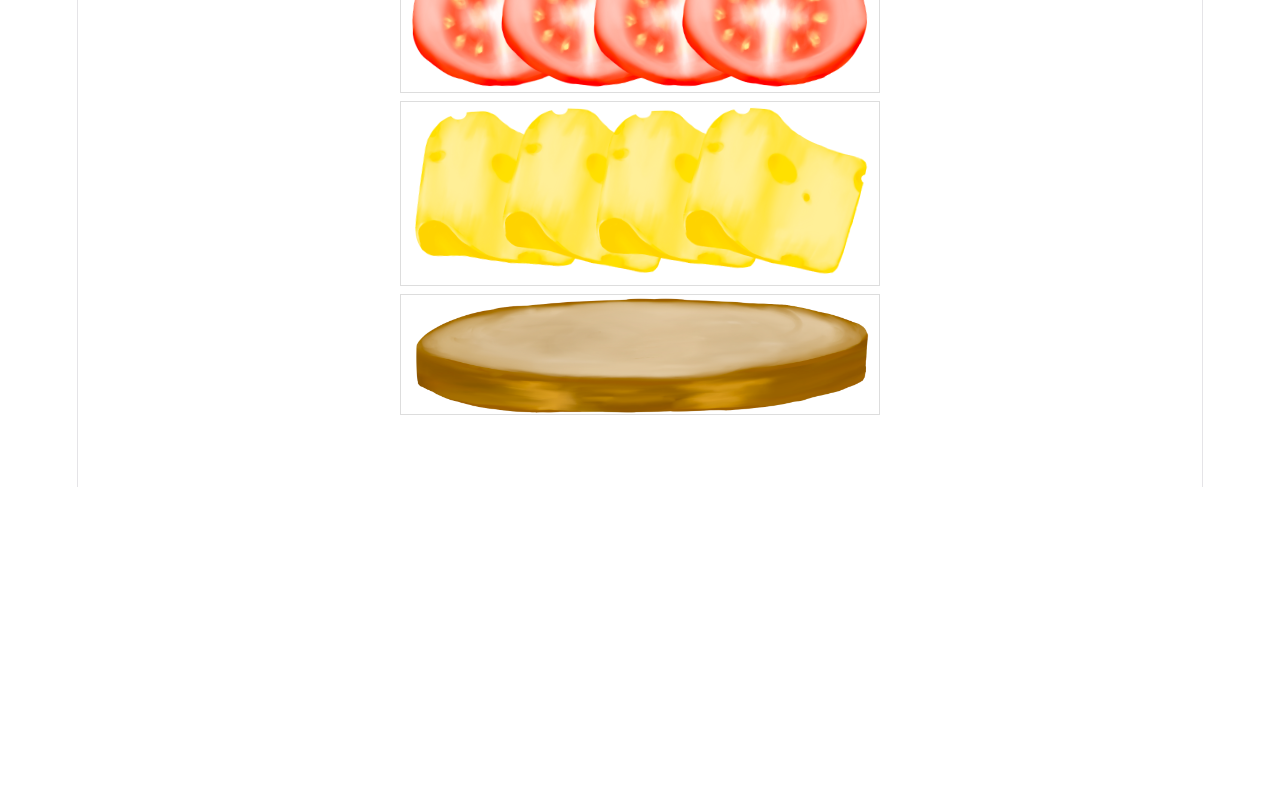
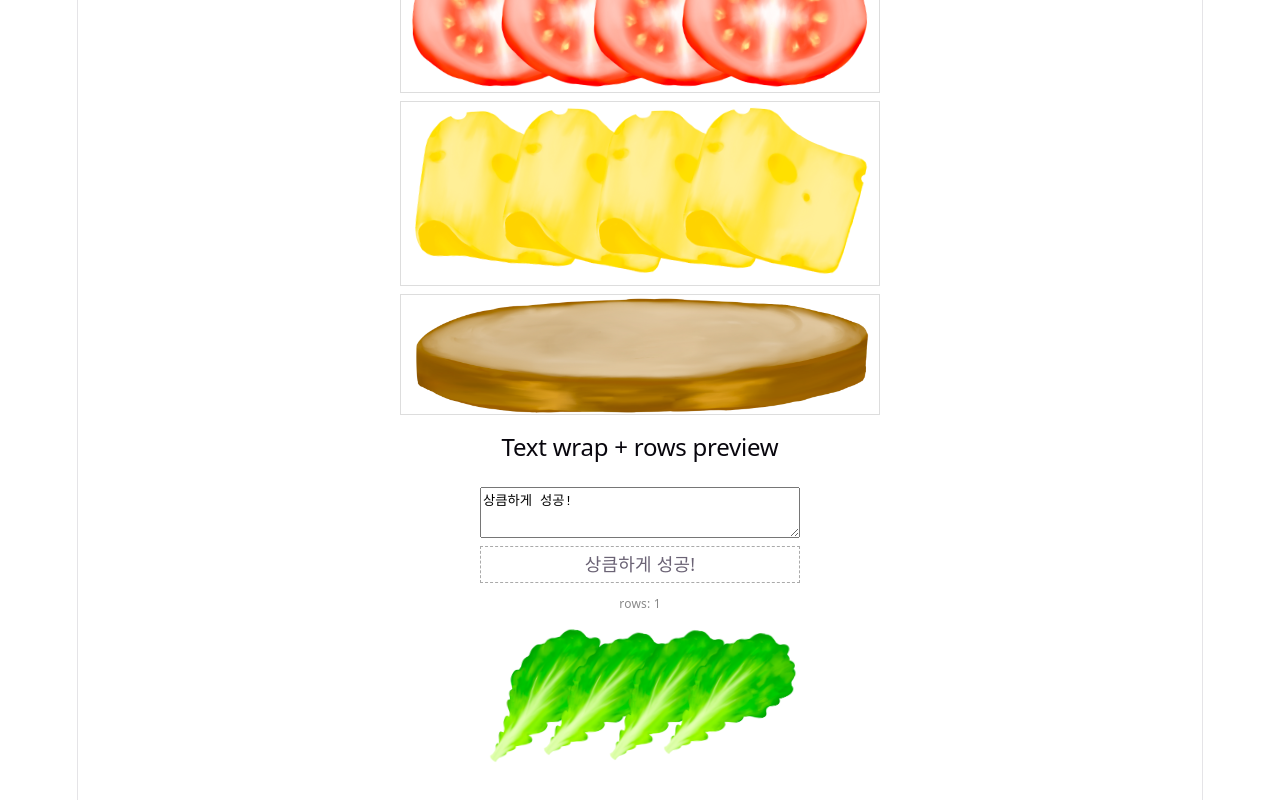
Before and after one commit to hungerbk/sandwich-toast, a React (Vite) app: page / in a window 1280 px wide. Shown: the part 740-1540 px from the top of the page. Before the commit the page ends 1227 px from the top, so only its background shows below. Built offline with nearby package versions, Linux system fonts and the light colour scheme.

Commit message:
chore: 데모에 텍스트 래핑/rows 미리보기 추가
메시지를 입력하면 word-wrap된 실제 줄 수만큼 Ingredient 층이
늘어나는 걸 확인할 수 있는 섹션 추가.

```diff
--- a/src/demo/App.tsx
+++ b/src/demo/App.tsx
@@ -1,25 +1,47 @@
-import { useSyncExternalStore } from 'react'
-import { toast } from '../lib'
-import { subscribe, getSnapshot } from '../lib/store'
-import { Ingredient } from '../lib/components/Ingredient'
-import './App.css'
+import { useState, useSyncExternalStore } from "react";
+import { toast } from "../lib";
+import { subscribe, getSnapshot } from "../lib/store";
+import { Ingredient } from "../lib/components/Ingredient";
+import { useMeasuredRows } from "../lib/useMeasuredRows";
+import "./App.css";
 
-const ALL_INGREDIENTS = ['lettuce', 'tomato', 'cheese', 'bread'] as const
+const ALL_INGREDIENTS = ["lettuce", "tomato", "cheese", "bread"] as const;
+
+// 텍스트가 길어질수록 Ingredient의 rows가 늘어나는 걸 보여주는 미리보기.
+// 실제로는 SandwichToast(#7)가 이 흐름을 조립해서 쓰게 될 것.
+function TextWrapPreview() {
+  const [message, setMessage] = useState("상큼하게 성공!");
+  // Ingredient 한 층의 대략적인 렌더링 높이(px). 데모용 추정치이며,
+  // 실제 토스트 카드에서는 SandwichToast가 재료 실측 높이로 맞출 예정.
+  const ROW_HEIGHT_PX = 90;
+  const { ref, rows } = useMeasuredRows<HTMLParagraphElement>(ROW_HEIGHT_PX);
+
+  return (
+    <div style={{ width: "320px", display: "flex", flexDirection: "column", gap: "8px" }}>
+      <textarea value={message} onChange={(e) => setMessage(e.target.value)} rows={3} />
+      <p ref={ref} style={{ margin: 0, overflowWrap: "break-word", border: "1px dashed #aaa", padding: "4px" }}>
+        {message}
+      </p>
+      <p style={{ margin: 0, fontSize: "12px", color: "#888" }}>rows: {rows}</p>
+      <Ingredient ingredient="lettuce" rows={rows} />
+    </div>
+  );
+}
 
 // Toaster UI가 아직 없어서(#9) 큐 상태를 디버그 리스트로만 확인하는 임시 플레이그라운드.
 function App() {
-  const toasts = useSyncExternalStore(subscribe, getSnapshot)
+  const toasts = useSyncExternalStore(subscribe, getSnapshot);
 
   return (
     <div className="playground">
       <h1>sandwich-toast playground</h1>
-      <button type="button" onClick={() => toast.success('제출 완료!')}>
+      <button type="button" onClick={() => toast.success("제출 완료!")}>
         toast.success()
       </button>
-      <button type="button" onClick={() => toast.tomato('서버 응답 없음')}>
+      <button type="button" onClick={() => toast.tomato("서버 응답 없음")}>
         toast.tomato()
       </button>
-      <button type="button" onClick={() => toast.success('귀여운 성공', { ingredient: 'tomato' })}>
+      <button type="button" onClick={() => toast.success("귀여운 성공", { ingredient: "tomato" })}>
         toast.success() + ingredient override
       </button>
       <button type="button" onClick={() => toast.dismiss()}>
@@ -35,15 +57,18 @@ function App() {
       </ul>
 
       <h2>Ingredient preview</h2>
-      <div style={{ display: 'flex', flexDirection: 'column', gap: '8px', width: '480px' }}>
+      <div style={{ display: "flex", flexDirection: "column", gap: "8px", width: "480px" }}>
         {ALL_INGREDIENTS.map((ingredient) => (
-          <div key={ingredient} style={{ border: '1px solid #ddd' }}>
+          <div key={ingredient} style={{ border: "1px solid #ddd" }}>
             <Ingredient ingredient={ingredient} />
           </div>
         ))}
       </div>
+
+      <h2>Text wrap + rows preview</h2>
+      <TextWrapPreview />
     </div>
-  )
+  );
 }
 
-export default App
+export default App;
```
